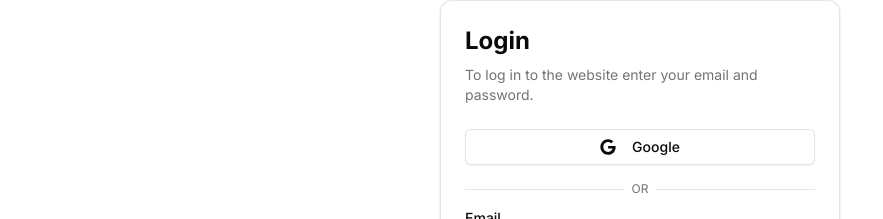
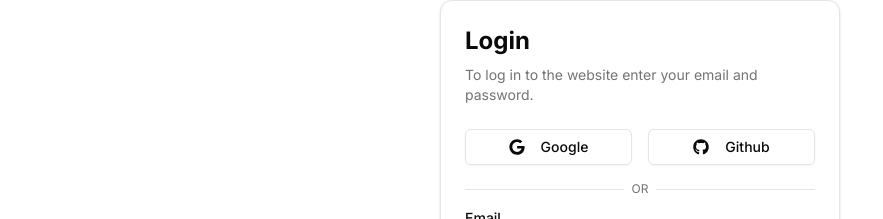
Before and after one commit to Liknox/fullstack-auth, a Next.js app in the folder next.js-client/: page /auth/login in a window 1280 px wide. Shown: the part 147-366 px from the top of the page, without its empty margins (0-883 px from the left). Built offline with nearby package versions, Linux system fonts and the light colour scheme; no server answers.

Commit message:
feat: display github button

```diff
--- a/next.js-client/src/features/auth/components/AuthSocial.tsx
+++ b/next.js-client/src/features/auth/components/AuthSocial.tsx
@@ -28,15 +28,15 @@ export function AutSocial() {
 
    return (
       <>
-         <div className="grid grid-cols-1 gap-6">
+         <div className="grid grid-cols-2 gap-4">
             <Button onClick={() => onClick("google")} variant="outline">
                <FaGoogle className="mr-2 size-4" />
                Google
             </Button>
-            {/* <Button onClick={() => onClick("github")} variant="outline">
+            <Button onClick={() => onClick("github")} variant="outline">
                <FaGithub className="mr-2 size-4" />
                Github
-            </Button> */}
+            </Button>
          </div>
          <div className="relative mb-2 space-y-4">
             <div className="absolute inset-0 flex items-center">
```
